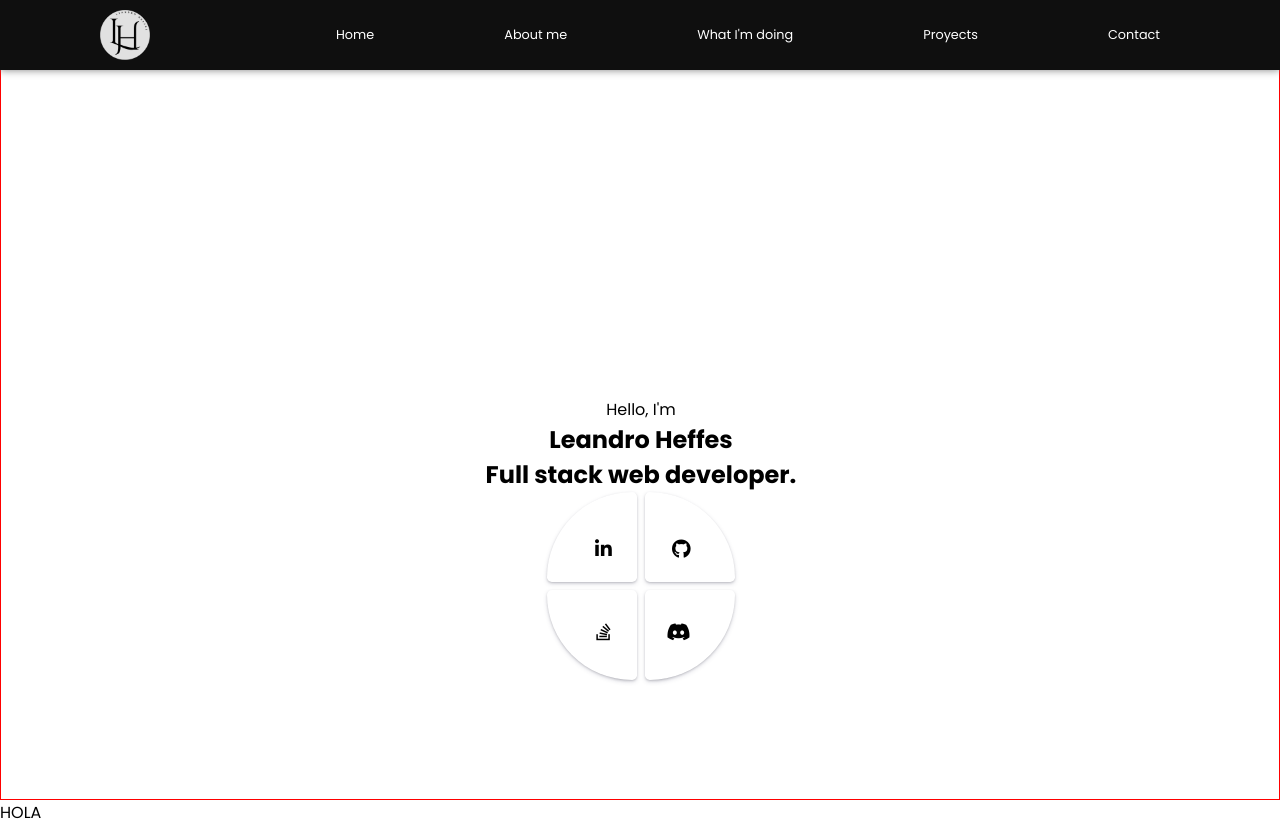
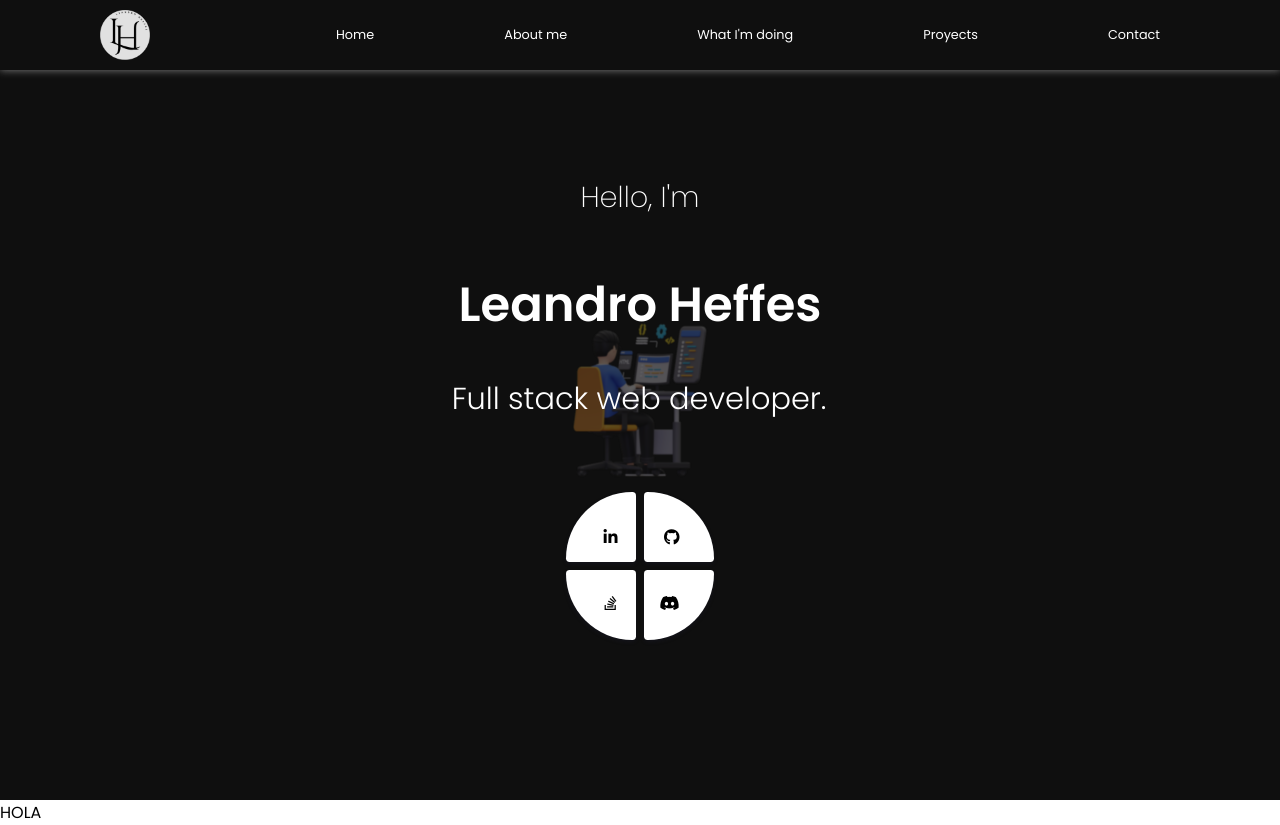
Before and after one commit to leandroheffes24/portfolio, a React (Vite) app: page / in a window 1280 px wide. Built offline with nearby package versions, Linux system fonts and the light colour scheme; the HTML template or start-up script is replaced by a standard one.

Commit message:
home section complete

```diff
--- a/src/components/Header/Header.module.css
+++ b/src/components/Header/Header.module.css
@@ -6,6 +6,7 @@ header{
     width: 100%;
     box-shadow: 0px 0px 5px 0px gray;
     transition: background-color .3s ease;
+    z-index: 10;
 }
 
 .scrolled{
--- a/src/components/HomeSection/HomeSection.module.css
+++ b/src/components/HomeSection/HomeSection.module.css
@@ -1,6 +1,9 @@
 .homeSection{
-    border: 1px solid red;
     height: 100vh;
+    background-color: rgb(15, 15, 15);
+    background-image: url('../../assets/images/home-section-background.png');
+    background-repeat: no-repeat;
+    background-position: center;
 }
 
 .content{
@@ -11,18 +14,30 @@
 
 .textContainer{
     text-align: center;
+    margin-bottom: 50px;
+    color: white;
 }
 
 .introductionText{
-
+    font-size: 1.2rem;
+    font-weight: 200;
 }
 
 .title{
-
+    font-size: 2rem;
+    font-weight: 400;
+    margin: 20px 0 10px 0;
 }
 
 .subTitle{
-
+    font-size: 1.1rem;
+    margin: auto;
+    font-weight: 300;
+    white-space: nowrap;
+    border-right: 2px solid;
+    width: 25ch;
+    animation: typing 2s steps(25), blink .5s infinite step-end alternate;
+    overflow: hidden;
 }
 
 .socialNetworksContainer{
@@ -49,8 +64,8 @@
 }
 
 .card1 {
-    width: 90px;
-    height: 90px;
+    width: 70px;
+    height: 70px;
     outline: none;
     border: none;
     background: white;
@@ -66,8 +81,8 @@
 }
 
 .card2 {
-    width: 90px;
-    height: 90px;
+    width: 70px;
+    height: 70px;
     outline: none;
     border: none;
     background: white;
@@ -83,8 +98,8 @@
 }
 
 .card3 {
-    width: 90px;
-    height: 90px;
+    width: 70px;
+    height: 70px;
     outline: none;
     border: none;
     background: white;
@@ -100,8 +115,8 @@
 }
 
 .card4 {
-    width: 90px;
-    height: 90px;
+    width: 70px;
+    height: 70px;
     outline: none;
     border: none;
     background: white;
@@ -118,7 +133,7 @@
 
 .card1:hover {
     cursor: pointer;
-    scale: 1.1;
+    scale: 1.05;
     color: white;
     background-color: #0e76a8;
     .socialNetworksLink{
@@ -128,7 +143,7 @@
 
 .card2:hover {
     cursor: pointer;
-    scale: 1.1;
+    scale: 1.05;
     color: white;
     background-color: rgb(49, 49, 49);
     .socialNetworksLink{
@@ -138,7 +153,7 @@
 
 .card3:hover {
     cursor: pointer;
-    scale: 1.1;
+    scale: 1.05;
     color: white;
     background-color: #ec7c23;
     .socialNetworksLink{
@@ -148,7 +163,7 @@
 
 .card4:hover {
     cursor: pointer;
-    scale: 1.1;
+    scale: 1.05;
     color: white;
     background-color: #8c9eff;
     .socialNetworksLink{
@@ -159,3 +174,193 @@
 .socialNetworksLink{
     color: black;
 }
+
+@media (width >= 768px) {
+    .content{
+        bottom: 20%;
+    }
+
+    .textContainer{
+        margin-bottom: 70px;
+    }
+
+    .introductionText{
+        font-size: 1.8rem;
+    }
+
+    .title{
+        font-size: 3rem;
+        font-weight: 500;
+        margin: 30px 0 20px 0;
+    }
+
+    .subTitle{
+        font-size: 1.9rem;
+        font-weight: 400;
+    }
+
+    .card1 {
+        width: 90px;
+        height: 90px;
+    }
+
+    .linkedin {
+        font-size: 1.4rem;
+    }
+
+    .card2 {
+        width: 90px;
+        height: 90px;
+    }
+
+    .github {
+        font-size: 1.4rem;
+    }
+
+    .card3 {
+        width: 90px;
+        height: 90px;
+    }
+
+    .stackOverflow {
+        font-size: 1.4rem;
+    }
+
+    .card4 {
+        width: 90px;
+        height: 90px;
+    }
+
+    .discord {
+        font-size: 1.4rem;
+    }
+}
+
+@media (width >= 992px) {
+    .content{
+        bottom: 10%;
+    }
+
+    .textContainer{
+        margin-bottom: 40px;
+    }
+
+    .introductionText{
+        font-size: 1.2rem;
+    }
+
+    .title{
+        font-size: 2rem;
+    }
+
+    .subTitle{
+        font-size: 1.3rem;
+    }
+
+    .card1 {
+        width: 50px;
+        height: 50px;
+    }
+
+    .linkedin {
+        font-size: 1rem;
+    }
+
+    .card2 {
+        width: 50px;
+        height: 50px;
+    }
+
+    .github {
+        font-size: 1rem;
+    }
+
+    .card3 {
+        width: 50px;
+        height: 50px;
+    }
+
+    .stackOverflow {
+        font-size: 1rem;
+    }
+
+    .card4 {
+        width: 50px;
+        height: 50px;
+    }
+
+    .discord {
+        font-size: 1rem;
+    }
+}
+
+@media (width >= 1200px) {
+    .content{
+        bottom: 20%;
+    }
+
+    .textContainer{
+        margin-bottom: 70px;
+    }
+
+    .introductionText{
+        font-size: 1.8rem;
+    }
+
+    .title{
+        font-size: 3rem;
+        font-weight: 600;
+        margin: 50px 0 35px 0;
+    }
+
+    .subTitle{
+        font-size: 1.9rem;
+        font-weight: 300;
+    }
+
+    .card1 {
+        width: 70px;
+        height: 70px;
+    }
+
+    .linkedin {
+        font-size: 1rem;
+    }
+
+    .card2 {
+        width: 70px;
+        height: 70px;
+    }
+
+    .github {
+        font-size: 1rem;
+    }
+
+    .card3 {
+        width: 70px;
+        height: 70px;
+    }
+
+    .stackOverflow {
+        font-size: 1rem;
+    }
+
+    .card4 {
+        width: 70px;
+        height: 70px;
+    }
+
+    .discord {
+        font-size: 1rem;
+    }
+}
+
+@keyframes typing {
+    from {
+        width: 0;
+    }
+}
+
+@keyframes blink {
+    50%{border-color: transparent;}
+}
```
Also changed, not shown: src/assets/images/home-section-background.png (added).
